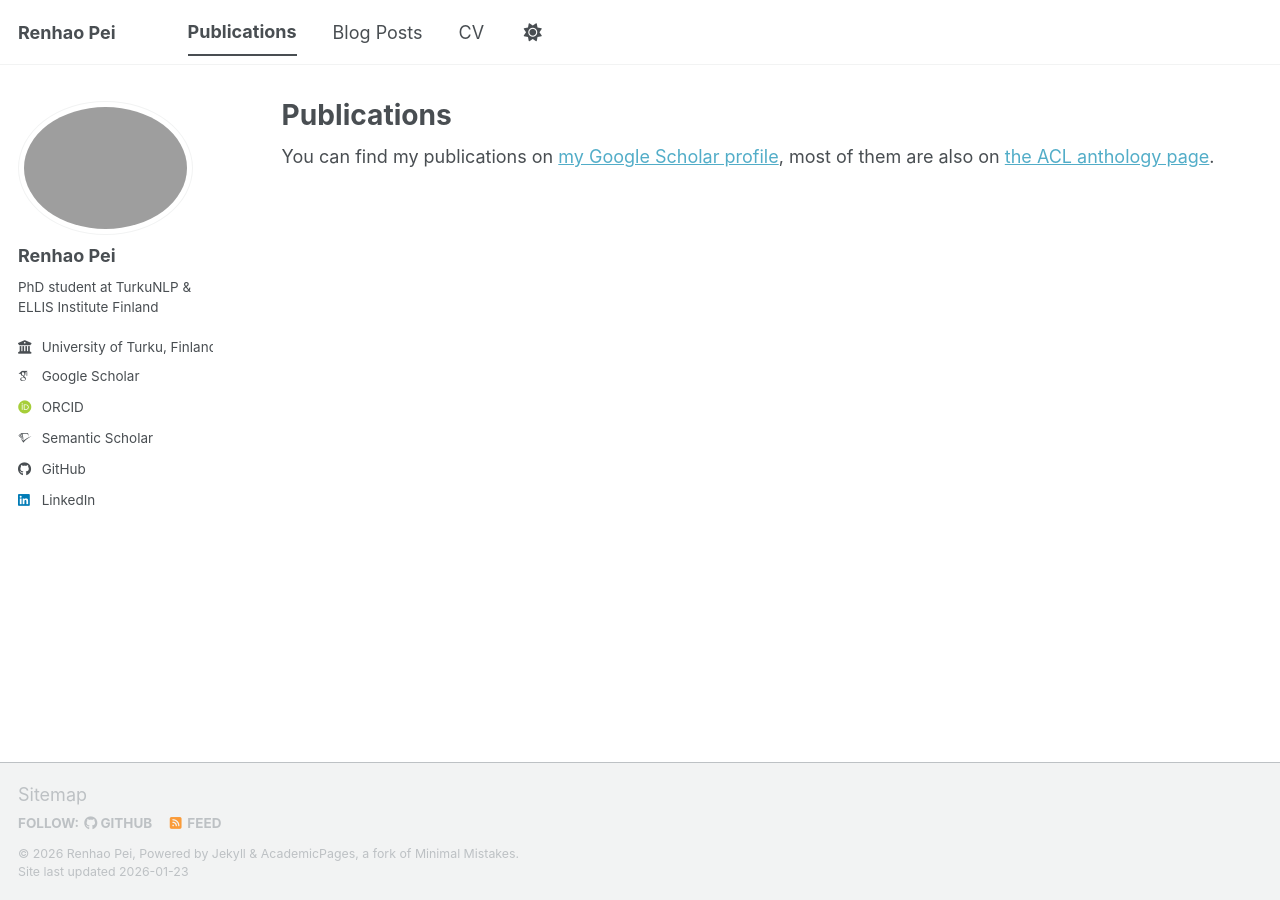
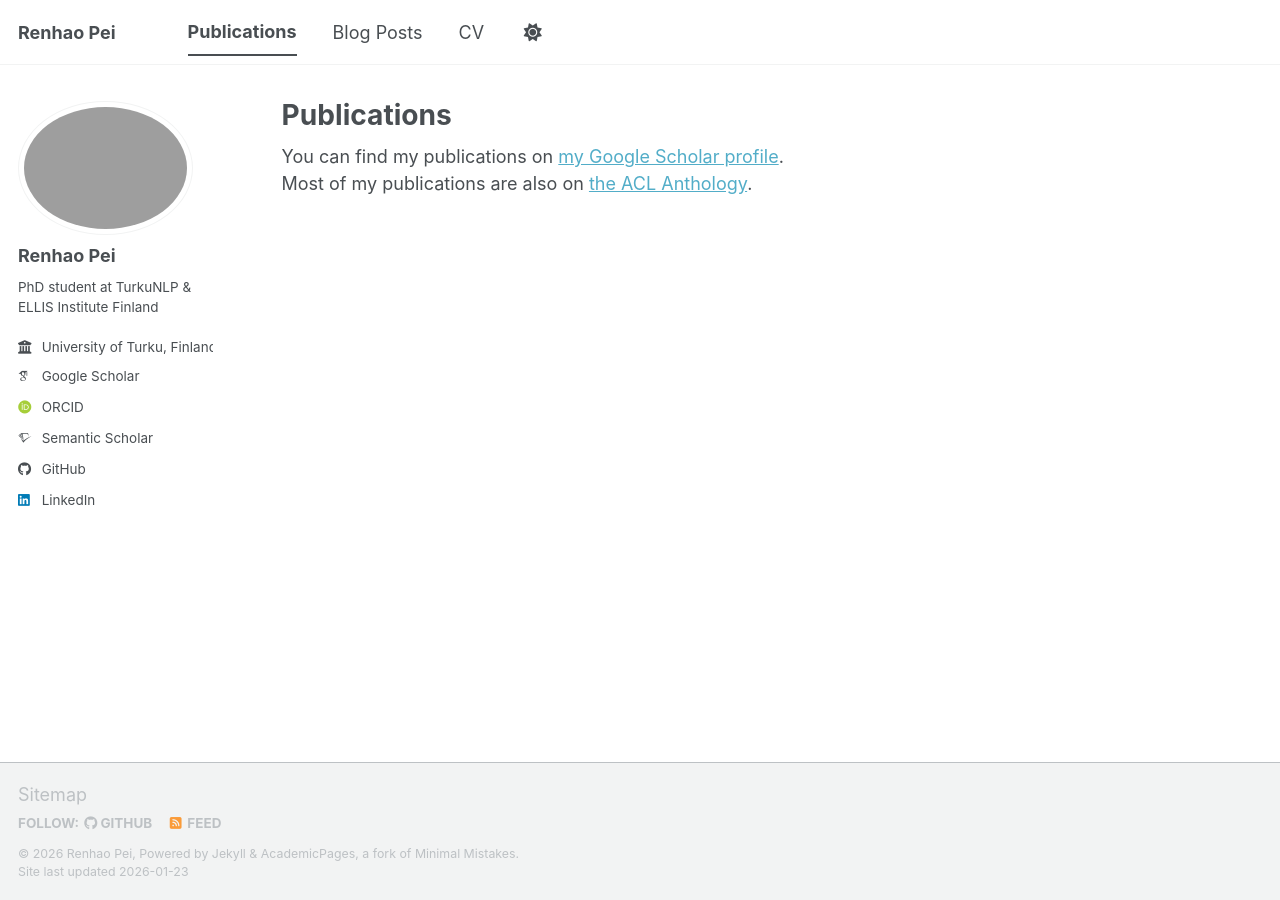
Before and after one commit to Peirh/peirh.github.io, a Jekyll site: the page built from _pages/publications.html, in a window 1280 px wide. Built offline with Jekyll 4.4.1, drawn with Linux system fonts in a browser that asks for light colours; some web fonts are replaced; a script bundle is joined from its source files by our own code; library files that are not in the unit come from our copies.

Commit message:
Update publications section for clarity
Removed ACL Anthology link from Google Scholar section and added it as a separate line.

```diff
--- a/_pages/publications.html
+++ b/_pages/publications.html
@@ -6,8 +6,9 @@
 ---
 
 {% if site.author.googlescholar %}
-  <div class="wordwrap">You can find my publications on <a href="{{site.author.googlescholar}}">my Google Scholar profile</a>, most of them are also on <a href="{{https://aclanthology.org/people/renhao-pei/}}">the ACL anthology page</a>.</div>
+  <div class="wordwrap">You can find my publications on <a href="{{site.author.googlescholar}}">my Google Scholar profile</a>.</div>
 {% endif %}
+<div class="wordwrap">Most of my publications are also on <a href="https://aclanthology.org/people/renhao-pei/">the ACL Anthology</a>.</div>
 
 {% include base_path %}
 
```
